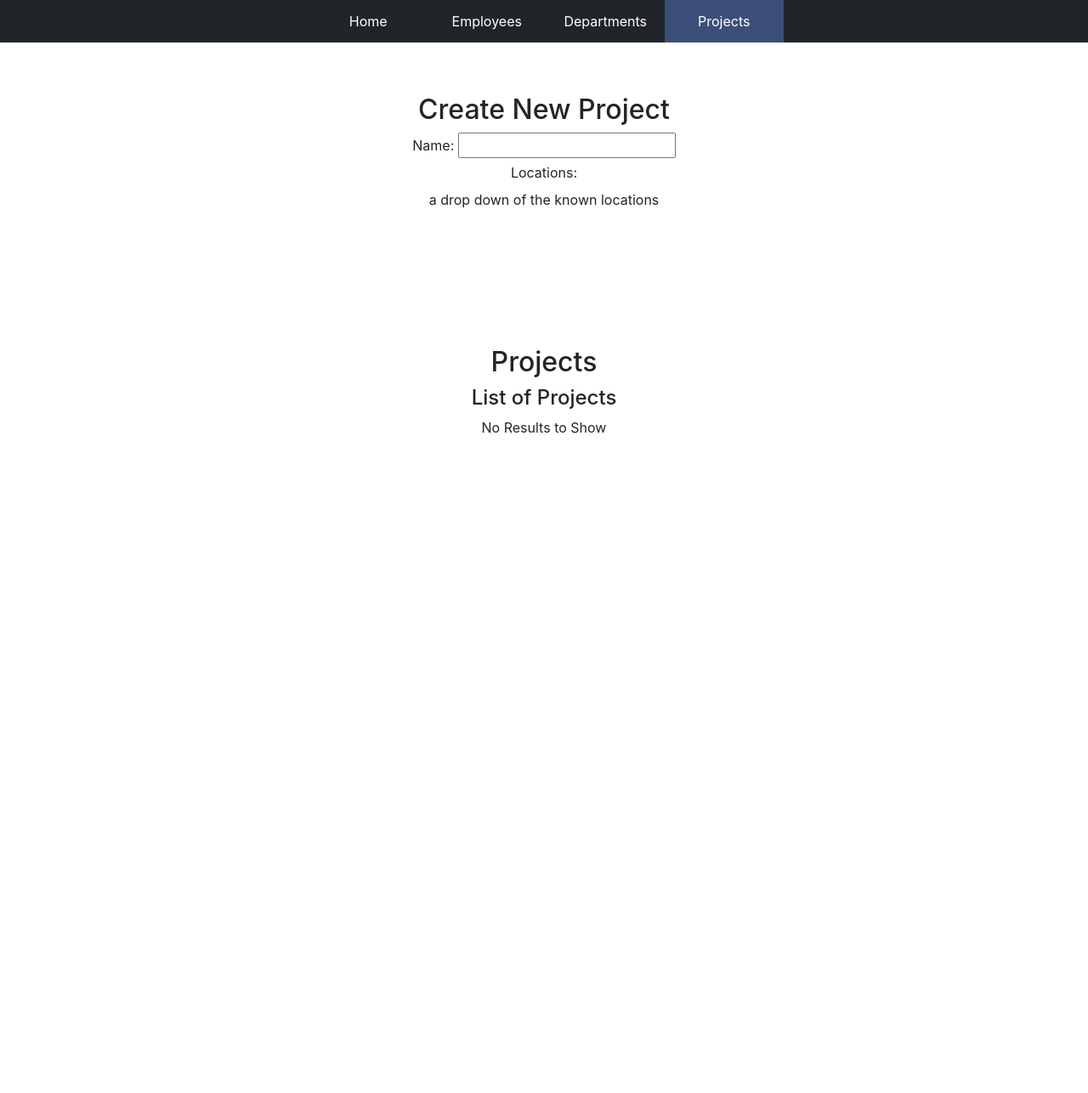
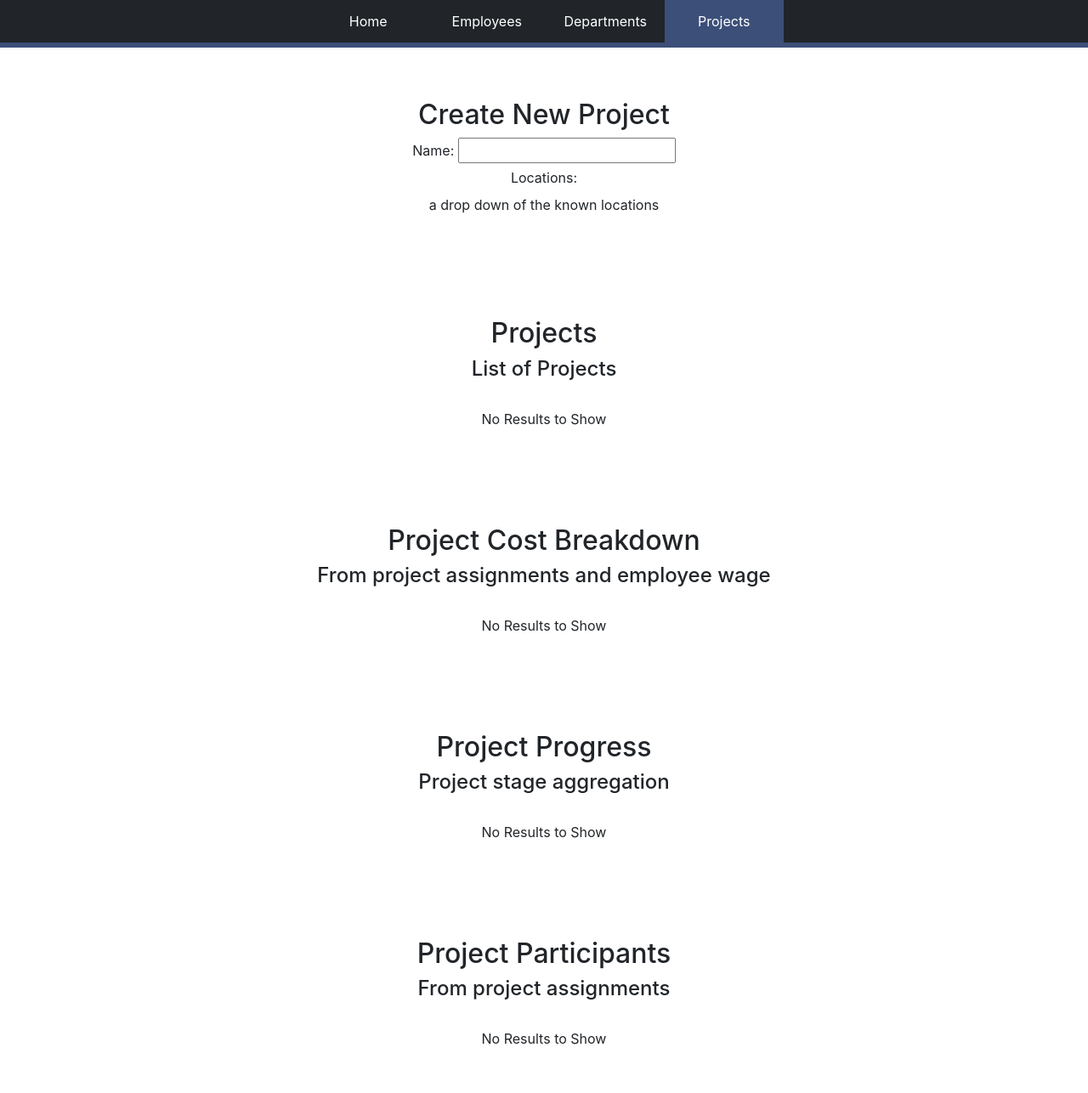
Before and after one commit to g-harel/company, a PHP site: page /projects.php in a window 1280 px wide. Shown: the whole page at 85% size. Before the commit the page ends 510 px from the top, so only its background shows below. Run offline with PHP 8.4, Linux system fonts and the light colour scheme; data that the repository does not hold is empty; some libraries are stand-ins or nearby versions.

Commit message:
added table reports for all records

```diff
--- a/company/fancy/table.php
+++ b/company/fancy/table.php
@@ -1,6 +1,10 @@
 <style>
+    .fancy-table {
+        margin: 2em 0;
+    }
+
     table.fancy {
-        margin: 2em 0;
+        display: inline;
     }
 </style>
 
@@ -12,6 +16,7 @@ $con = include('connection.php');
 
 $result = $con->query($sql);
 
+echo '<div class="fancy-table">';
 if($result->num_rows > 0) {
     echo '<table class="fancy table table-hover table-bordered table-striped">';
         echo '<thead class="thead-dark">';
@@ -35,6 +40,7 @@ if($result->num_rows > 0) {
 else{
     echo '<p>No Results to Show</p>';
 }
+echo '</div>';
 
 $con->close();
 
--- a/company/projects.php
+++ b/company/projects.php
@@ -9,7 +9,7 @@
     <br>
 </div>
 
-<div class="container-fluid text-center" id="projects">
+<div class="container-fluid text-center">
     <h2>Projects</h2>
     <h4>List of Projects</h4>
 
@@ -29,4 +29,77 @@
 
 </div>
 
+
+<div class="container-fluid text-center">
+    <h2>Project Cost Breakdown</h2>
+    <h4>From project assignments and employee wage</h4>
+
+    <?php
+
+    $sql = "SELECT
+                p.name AS 'Project',
+                SUM(a.hours * e.hourly) AS 'Total Cost'
+            FROM
+                projects AS p,
+                assignments AS a,
+                employees AS e
+            WHERE
+                p.id = a.pid AND
+                a.eid = e.iid
+            GROUP BY
+                a.pid;";
+    $rows = array('Project', 'Total Cost');
+    include('./fancy/table.php');
+
+    ?>
+
+</div>
+
+<div class="container-fluid text-center">
+    <h2>Project Progress</h2>
+    <h4>Project stage aggregation</h4>
+
+    <?php
+
+    $sql = "SELECT
+                CONCAT('STAGE_', p.stage) AS 'Stage',
+                COUNT(p.stage) AS 'Project Count'
+            FROM
+                projects AS p
+            GROUP BY
+                p.stage;";
+    $rows = array('Stage', 'Project Count');
+    include('./fancy/table.php');
+
+    ?>
+
+</div>
+
+<div class="container-fluid text-center">
+    <h2>Project Participants</h2>
+    <h4>From project assignments</h4>
+
+    <?php
+
+    $sql = "SELECT
+                p.name AS 'Project',
+                GROUP_CONCAT(i.name SEPARATOR ',<br>') AS 'Participants'
+            FROM
+                assignments AS a,
+                projects AS p,
+                employees AS e,
+                identities AS i
+            WHERE
+                a.pid = p.id AND
+                a.eid = e.iid AND
+                e.iid = i.id
+            GROUP BY
+                p.id;";
+    $rows = array('Project', 'Participants');
+    include('./fancy/table.php');
+
+    ?>
+
+</div>
+
 <?php include('./views/footer.php'); ?>
--- a/company/style.css
+++ b/company/style.css
@@ -8,5 +8,5 @@ body {
 }
 
 .container-fluid {
-    padding: 60px 50px;
+    padding: 60px 0 20px;
 }
--- a/company/views/header.php
+++ b/company/views/header.php
@@ -17,6 +17,7 @@
         header {
             background-color: #212529;
             text-align: center;
+            border-bottom: 6px solid #3c4f79;
         }
 
         .nav {
@@ -24,12 +25,13 @@
         }
 
         .nav a {
-            transition: .3s background-color;
+            transition: .1s background-color;
             text-decoration: none;
             display: inline-block;
             margin-right: -5px;
             text-align: center;
             line-height: 50px;
+            outline: none;
             height: 50px;
             width: 140px;
             color: #fff;
```
Also changed, not shown: company/departments.php (+28 -1 lines), company/employees.php (+77 -1 lines), queries.sql (deleted, +0 -94 lines).
